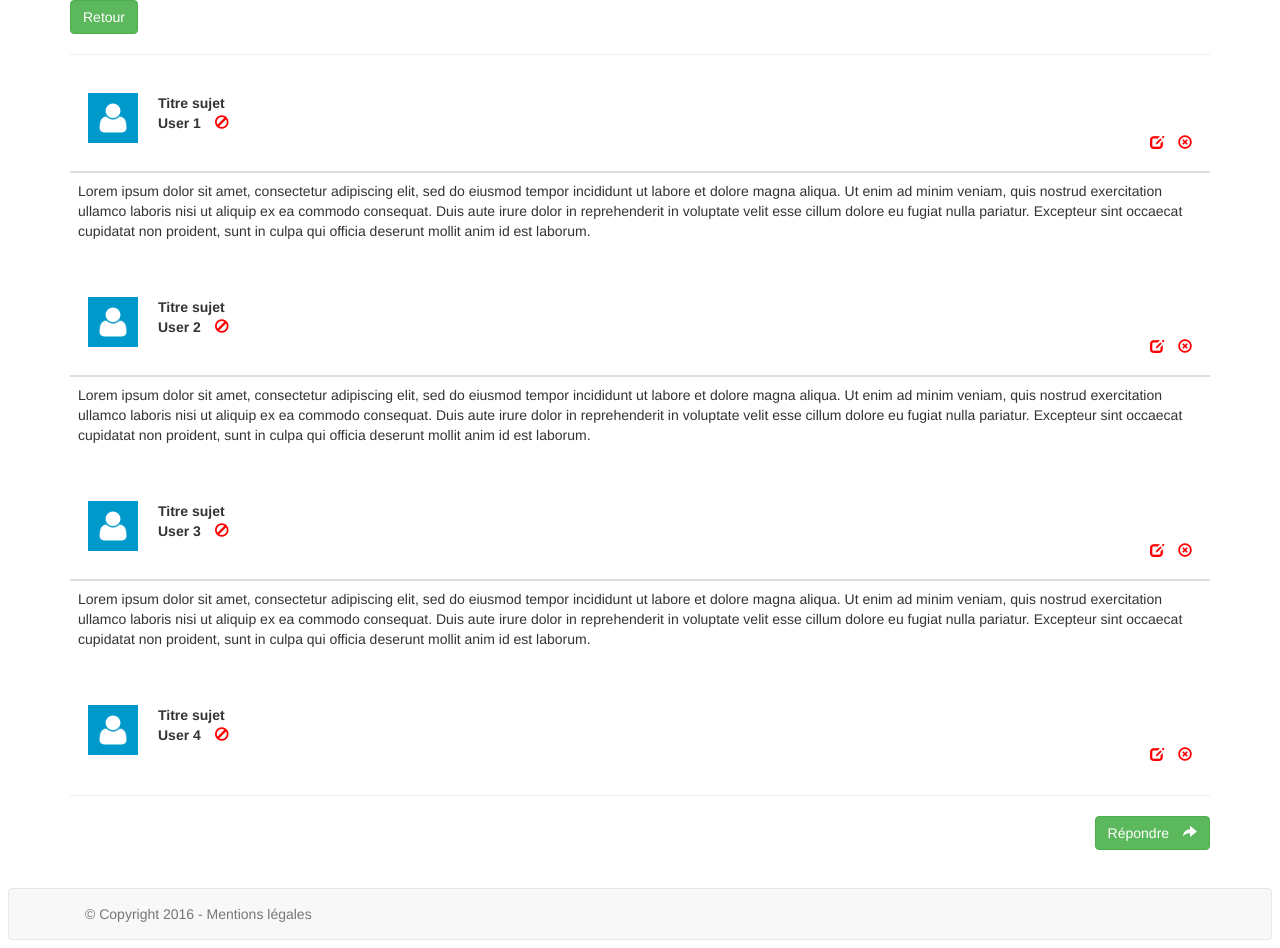
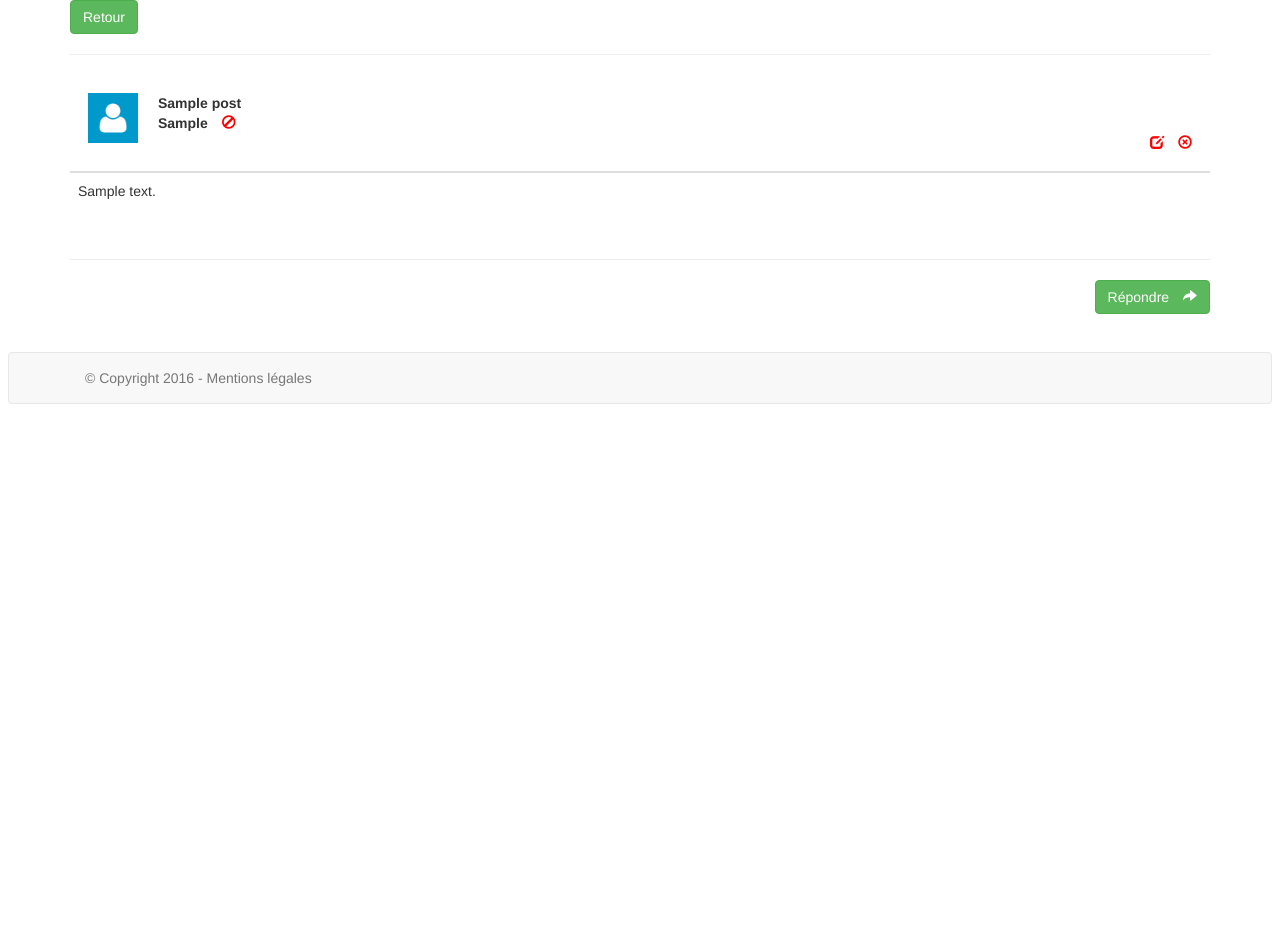
Before and after one commit to tcollin/Forum, a PHP site: template src/vue/v_subject.php in a window 1280 px wide. Shown: the part 51-999 px from the top of the page. After the commit the page ends 455 px from the top, so only its background shows below. Run offline with PHP 8.4, Linux system fonts and the light colour scheme; the template is opened without the code that fills it: most values are stand-ins (such as "Sample title", 1, 10 or a date in 2020); some libraries are stand-ins or nearby versions.

Commit message:
Affichage des posts
- Affichage des posts avec la méthode getPosts (cf fonctionnement de
getSujet)

```diff
--- a/src/controleur/c_accueil.php
+++ b/src/controleur/c_accueil.php
@@ -27,7 +27,7 @@ $app->post('/login', function () {
 		$_SESSION["pseudo"]=$pseudo;
 		$_SESSION["mdp"]=$mdp;
 	}else{
-		$message = "Pseudo ou Mdp incorrect !";
+		$message = "Pseudo ou mot de passe incorrect !";
 	}
 	$sujets = getSujets();
 
--- a/src/controleur/c_subject.php
+++ b/src/controleur/c_subject.php
@@ -2,7 +2,8 @@
 
 
 $app->get('subject/{id}', function ($id) {
-    echo $id;
+    $posts = getPosts($id);
+
     ob_start();
     require 'src/vue/v_subject.php';
     $view = ob_get_clean();
--- a/src/vue/v_subject.php
+++ b/src/vue/v_subject.php
@@ -12,7 +12,8 @@
             $nombredemessage = 5;
             $i = 1;
 
-        while ($i<$nombredemessage) { ?>
+       /* while ($i<$nombredemessage) {*/
+            foreach ($posts as $post) { ?>
                 <div class="table-responsive">
                     <table class="table table-hover">
                         <thead>
@@ -20,12 +21,13 @@
                                 <th>
                                     <div class="user">
                                         <div class="userimg"></div>
-                                        <div class="usertext">Titre sujet
-                                            <br />User
-                                            <?php echo $i;?>
-                                                <!-- IF ($login=$loginAdmin)  { }-->
-                                                <a href="#?w=500" rel="bannir_utilisateur" class="info poplight">
-                                                    <div class="glyphicon glyphicon-ban-circle"></div><span><b>Bannir l'utilisateur</b></span></a>
+                                        <div class="usertext">
+                                            <?php echo $post['sujet_titre'];?>
+                                                <br />
+                                                <?php echo $post['personne_pseudo'];?>
+                                                    <!-- IF ($login=$loginAdmin)  { }-->
+                                                    <a href="#?w=500" rel="bannir_utilisateur" class="info poplight">
+                                                        <div class="glyphicon glyphicon-ban-circle"></div><span><b>Bannir l'utilisateur</b></span></a>
                                         </div>
                                         <!-- IF ($login=$loginAdmin)  { }-->
                                         <div class="bouton-admin">
@@ -43,14 +45,16 @@
                         <tbody>
                             <tr>
                                 <td>
-                                    <p id="message<?php echo $i ?>">Lorem ipsum dolor sit amet, consectetur adipiscing elit, sed do eiusmod tempor incididunt ut labore et dolore magna aliqua. Ut enim ad minim veniam, quis nostrud exercitation ullamco laboris nisi ut aliquip ex ea commodo consequat. Duis aute irure dolor in reprehenderit in voluptate velit esse cillum dolore eu fugiat nulla pariatur. Excepteur sint occaecat cupidatat non proident, sunt in culpa qui officia deserunt mollit anim id est laborum.</p>
+                                    <p id="message<?php echo $i ?>">
+                                        <?php echo $post['post_texte']; ?>
+                                    </p>
                                 </td>
                             </tr>
                         </tbody>
                     </table>
                 </div>
                 <?php $i++;
-        } ?>
+        }?>
         </main>
         <hr>
         <button class="btn btn-success btn-reponse" id="btn-reponse" onclick="afficherForm();">Répondre
```
Also changed, not shown: src/modele/m_subject.php (+8 -6 lines).
